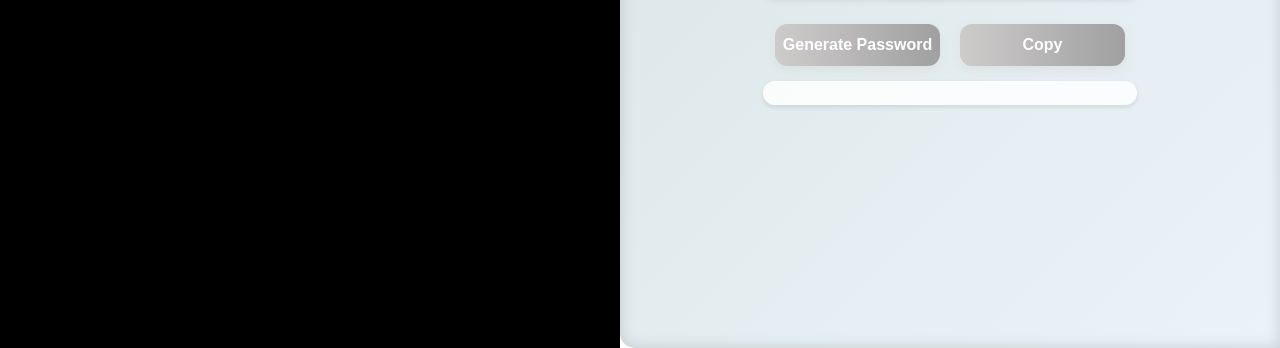
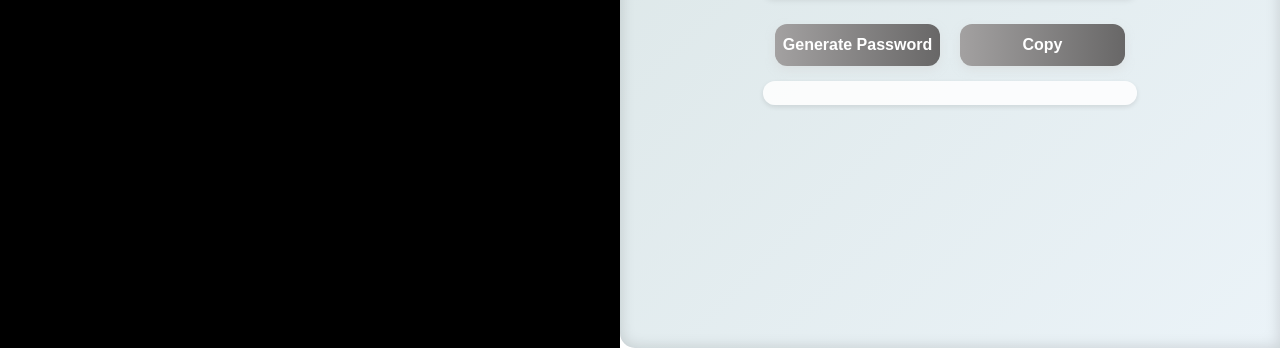
Before and after one commit to znb919/password-generator, a plain HTML site: page index.html in a window 1280 px wide. Shown: the part 452-800 px from the top of the page. Drawn offline with Linux system fonts and the light colour scheme.

Commit message:
Update index.html

```diff
--- a/index.html
+++ b/index.html
@@ -113,7 +113,7 @@
     color: #fff;
     border: none;
     border-radius: 12px;
-    background: linear-gradient(90deg, #cecbcb, #a0a0a0);
+    background: linear-gradient(90deg, #a3a1a1, #686767);
     box-shadow: 0 4px 8px rgba(213, 215, 216, 0.5);
     transition: background 0.3s ease, box-shadow 0.3s ease;
     cursor: pointer;
@@ -299,4 +299,5 @@ copyBtn.addEventListener('click', () => {
   });
 </script>
 </body>
+
 </html>
```
